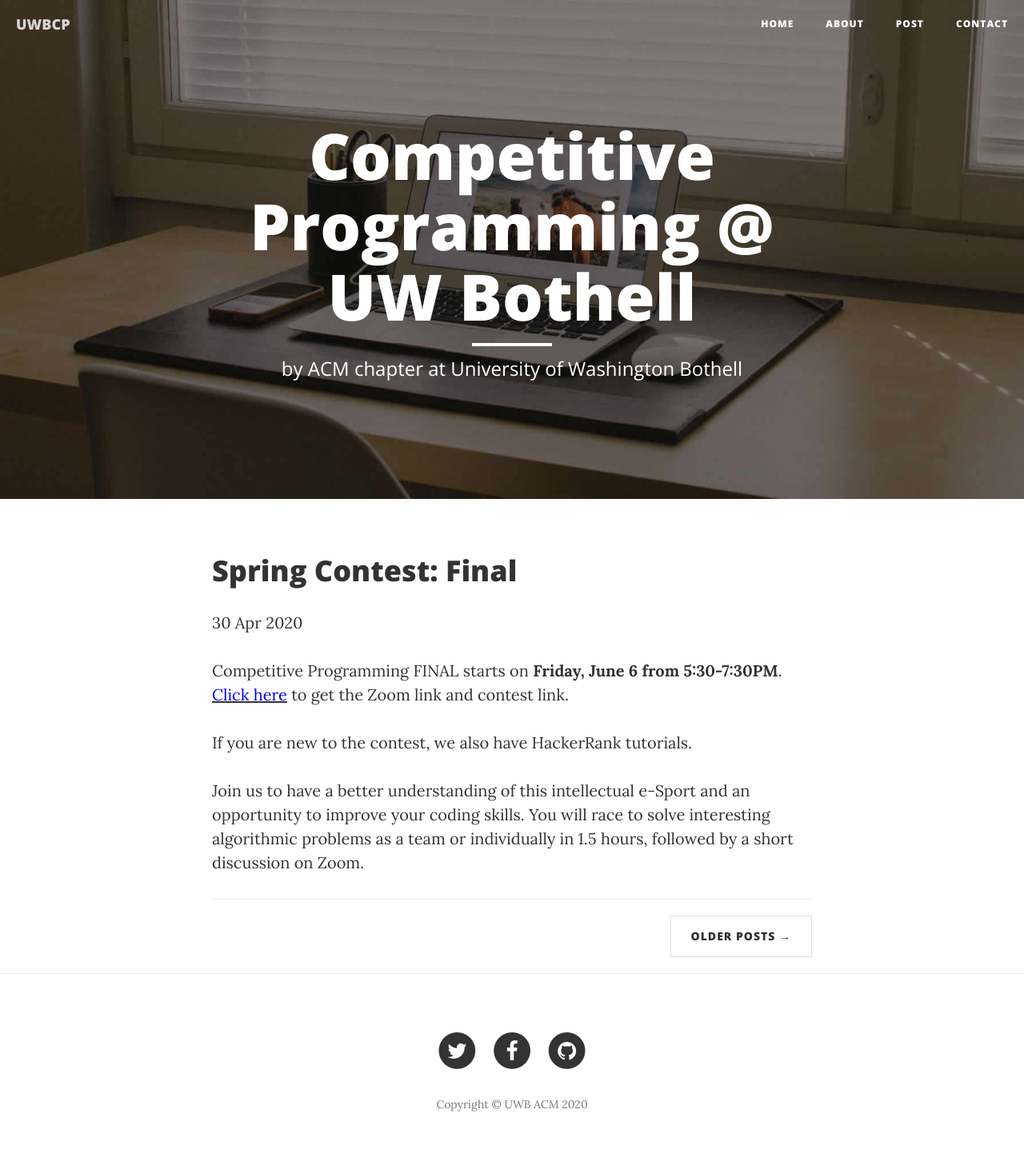
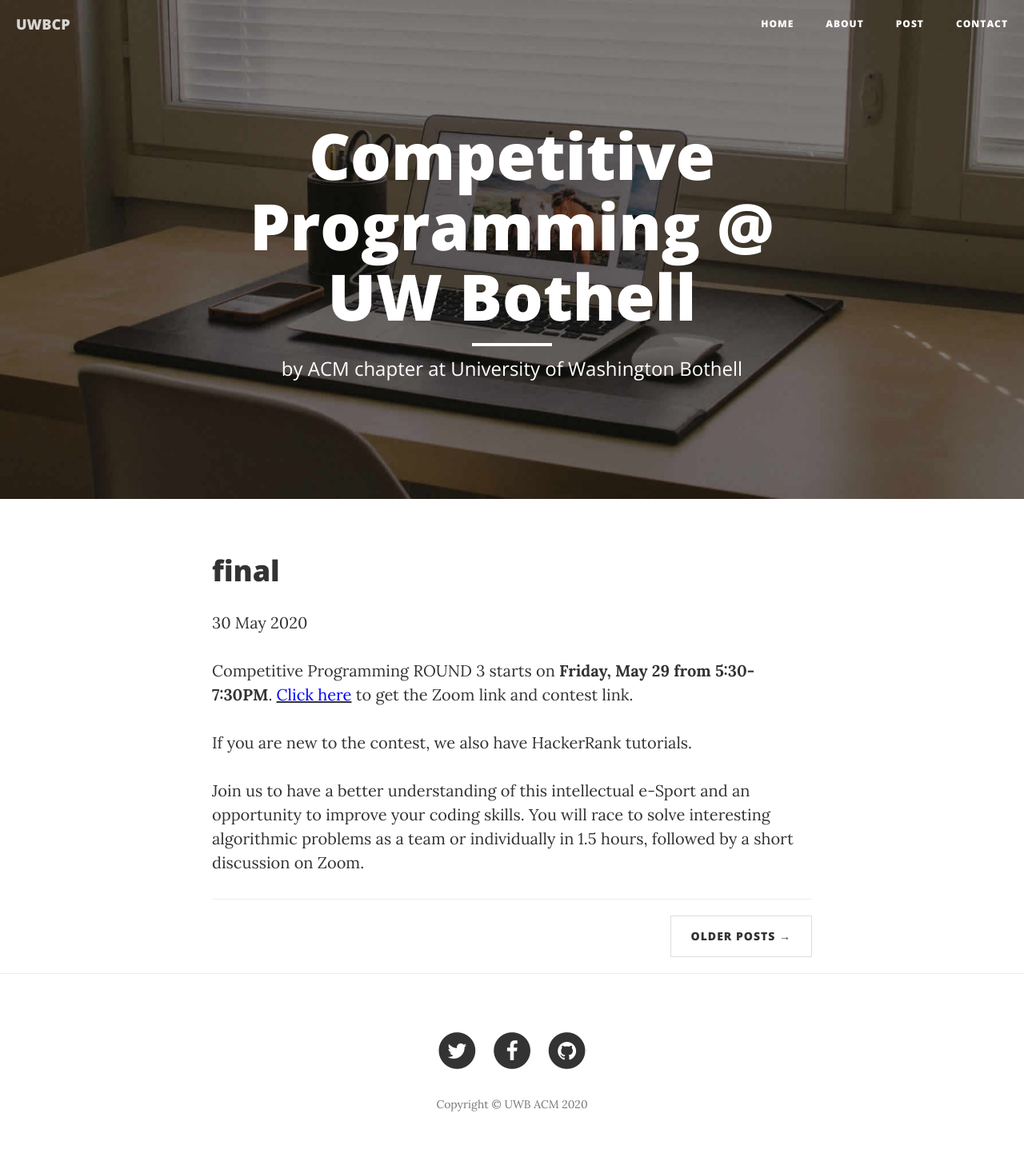
Before and after one commit to alanboy/competitive-programming, a Jekyll site: the page built from _posts/2014-05-30-final.md, in a window 1280 px wide. Shown: the whole page at 80% size. Built offline with Jekyll 4.4.1, drawn with Linux system fonts in a browser that asks for light colours.

Commit message:
init commit

```diff
--- a/_config.yml
+++ b/_config.yml
@@ -1,3 +1,3 @@
 theme: jekyll-theme-leap-day
-name: Hank Quinlan, Horrible Cop
+name: mduw
 markdown: kramdown
--- a/_posts/2020-04-30-Spring-Contest-Final.md
+++ b/_posts/2014-05-30-final.md
@@ -1,9 +1,9 @@
 ---
 layout: post
-title: "Spring Contest: Final"
-date: 2020-04-30
+title: "final"
+date: 2020-05-30
 ---
-Competitive Programming FINAL starts on **Friday, June 6 from 5:30-7:30PM**. [<span style="color: blue">Click here</span>](http://bit.ly/UWBcomp) to get the Zoom link and contest link.
+Competitive Programming ROUND 3 starts on **Friday, May 29 from 5:30-7:30PM**. [<span style="color: blue">Click here</span>](http://bit.ly/UWBcomp) to get the Zoom link and contest link.
 
 If you are new to the contest, we also have HackerRank tutorials.
 
```
Also changed, not shown: _posts/2014-04-30-round-3.md (renamed from _posts/2014-04-30-Spring-Contest-Round-3.md, +2 -2 lines), 1 other file.
